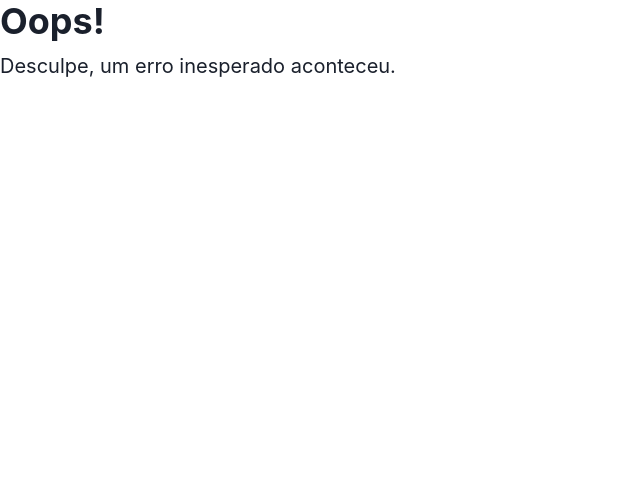
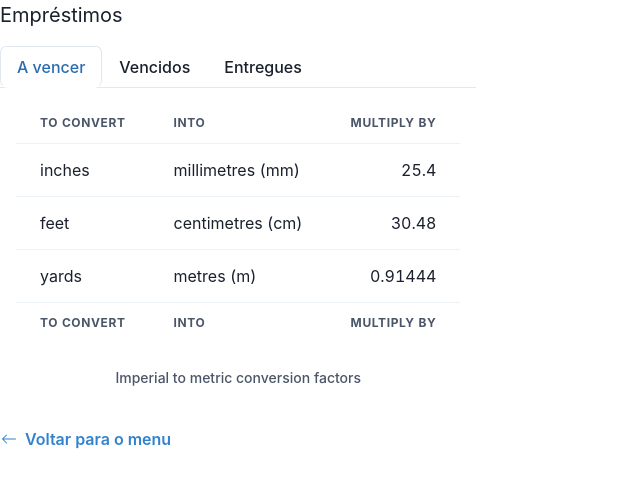
Before and after one commit to naclarasz/biblioteca-front, a React (Vite) app: page /emprestimos in a window 1280 px wide. Shown: the top 486 px of the page, without its empty margins (0-640 px from the left). Built offline with nearby package versions, Linux system fonts and the light colour scheme.

Commit message:
tela de emprestimos

```diff
--- /dev/null
+++ b/src/features/Emprestimos/index.tsx
@@ -0,0 +1 @@
+export * from "./views";
--- /dev/null
+++ b/src/features/Emprestimos/views/Emprestimos.tsx
@@ -0,0 +1,55 @@
+import {
+  Box,
+  Button,
+  Tab,
+  TabList,
+  TabPanel,
+  TabPanels,
+  Tabs,
+  Text,
+  VStack,
+} from "@chakra-ui/react";
+import { TabelaEmprestimos } from "./TabelaEmprestimos";
+import { useNavigate } from "react-router-dom";
+import { BsArrowLeft } from "react-icons/bs";
+
+export const Emprestimos = () => {
+  const navigate = useNavigate();
+
+  return (
+    <Box>
+      <VStack spacing={4} align="flex-start" w="full">
+        <Text fontSize="xl">Empréstimos</Text>
+        <Tabs variant="enclosed">
+          <TabList>
+            <Tab>A vencer</Tab>
+            <Tab>Vencidos</Tab>
+            <Tab>Entregues</Tab>
+          </TabList>
+
+          <TabPanels>
+            <TabPanel>
+              <TabelaEmprestimos />
+            </TabPanel>
+            <TabPanel>
+              <TabelaEmprestimos />
+            </TabPanel>
+            <TabPanel>
+              <TabelaEmprestimos />
+            </TabPanel>
+          </TabPanels>
+        </Tabs>
+        <Button
+          leftIcon={<BsArrowLeft />}
+          colorScheme="blue"
+          variant="link"
+          onClick={() => {
+            navigate("/menu");
+          }}
+        >
+          Voltar para o menu
+        </Button>
+      </VStack>
+    </Box>
+  );
+};
--- /dev/null
+++ b/src/features/Emprestimos/views/TabelaEmprestimos.tsx
@@ -0,0 +1,52 @@
+import {
+  Table,
+  TableCaption,
+  TableContainer,
+  Tbody,
+  Td,
+  Tfoot,
+  Th,
+  Thead,
+  Tr,
+} from "@chakra-ui/react";
+
+export const TabelaEmprestimos = () => {
+  return (
+    <TableContainer>
+      <Table variant="simple">
+        <TableCaption>Imperial to metric conversion factors</TableCaption>
+        <Thead>
+          <Tr>
+            <Th>To convert</Th>
+            <Th>into</Th>
+            <Th isNumeric>multiply by</Th>
+          </Tr>
+        </Thead>
+        <Tbody>
+          <Tr>
+            <Td>inches</Td>
+            <Td>millimetres (mm)</Td>
+            <Td isNumeric>25.4</Td>
+          </Tr>
+          <Tr>
+            <Td>feet</Td>
+            <Td>centimetres (cm)</Td>
+            <Td isNumeric>30.48</Td>
+          </Tr>
+          <Tr>
+            <Td>yards</Td>
+            <Td>metres (m)</Td>
+            <Td isNumeric>0.91444</Td>
+          </Tr>
+        </Tbody>
+        <Tfoot>
+          <Tr>
+            <Th>To convert</Th>
+            <Th>into</Th>
+            <Th isNumeric>multiply by</Th>
+          </Tr>
+        </Tfoot>
+      </Table>
+    </TableContainer>
+  );
+};
--- /dev/null
+++ b/src/features/Emprestimos/views/index.ts
@@ -0,0 +1 @@
+export * from "./Emprestimos";
--- a/src/features/Menu/views/Menu.tsx
+++ b/src/features/Menu/views/Menu.tsx
@@ -9,13 +9,8 @@ export const Menu = () => {
     navigate("/login");
   };
 
-  return (
-    <VStack spacing={4} align="flex-start" w="full">
-      <VStack align="flex-start">
-        <Heading>Sistema Bibliotecário</Heading>
-        <Text fontSize="xl">Bem vindo, Fulano!</Text>
-      </VStack>
-
+  const MenuUsuario = () => (
+    <VStack align="flex-start" w="full" spacing={4}>
       <Button
         rounded="none"
         colorScheme="blue"
@@ -36,6 +31,51 @@ export const Menu = () => {
       >
         Dados pessoais
       </Button>
+    </VStack>
+  );
+
+  const MenuAdmin = () => (
+    <VStack align="flex-start" w="full" spacing={4}>
+      <Button
+        rounded="none"
+        colorScheme="blue"
+        w="full"
+        onClick={() => {
+          navigate("/emprestimos");
+        }}
+      >
+        Empréstimos
+      </Button>
+      <Button
+        rounded="none"
+        colorScheme="blue"
+        w="full"
+        onClick={() => {
+          navigate("/dados-pessoais");
+        }}
+      >
+        Livros
+      </Button>
+      <Button
+        rounded="none"
+        colorScheme="blue"
+        w="full"
+        onClick={() => {
+          navigate("/dados-pessoais");
+        }}
+      >
+        Alterar status de um usuário
+      </Button>
+    </VStack>
+  );
+
+  return (
+    <VStack spacing={4} align="flex-start" w="full">
+      <VStack align="flex-start">
+        <Heading>Sistema Bibliotecário</Heading>
+        <Text fontSize="xl">Bem vindo, Fulano!</Text>
+      </VStack>
+      {MenuAdmin()}
       <Button
         leftIcon={<BsArrowLeft />}
         variant="link"
--- a/src/features/index.ts
+++ b/src/features/index.ts
@@ -3,3 +3,4 @@ export * from "./Cadastro";
 export * from "./Erro";
 export * from "./Menu";
 export * from "./DadosPessoais";
+export * from "./Emprestimos";
--- a/src/main.tsx
+++ b/src/main.tsx
@@ -7,6 +7,7 @@ import { RouterProvider, createBrowserRouter } from "react-router-dom";
 import {
   Cadastro,
   DadosPessoais,
+  Emprestimos,
   Erro,
   Login,
   Menu,
@@ -43,7 +44,12 @@ const router = createBrowserRouter([
   {
     path: "/dados-pessoais",
     element: <DadosPessoais />,
-    errorElement: <Error />,
+    errorElement: <Erro />,
+  },
+  {
+    path: "/emprestimos",
+    element: <Emprestimos />,
+    errorElement: <Erro />,
   },
 ]);
 
--- a/src/shared/components/AppWrapper/views/AppWrapper.tsx
+++ b/src/shared/components/AppWrapper/views/AppWrapper.tsx
@@ -5,7 +5,7 @@ export const AppWrapper = ({ children }: { children: ReactNode }) => {
   return (
     <Center minH="100vh" w="100vw">
       <Box
-        w={["full", "md"]}
+        w="auto"
         p={[8, 10]}
         mt={[20, "10vh"]}
         mb={[20, "10vh"]}
```
